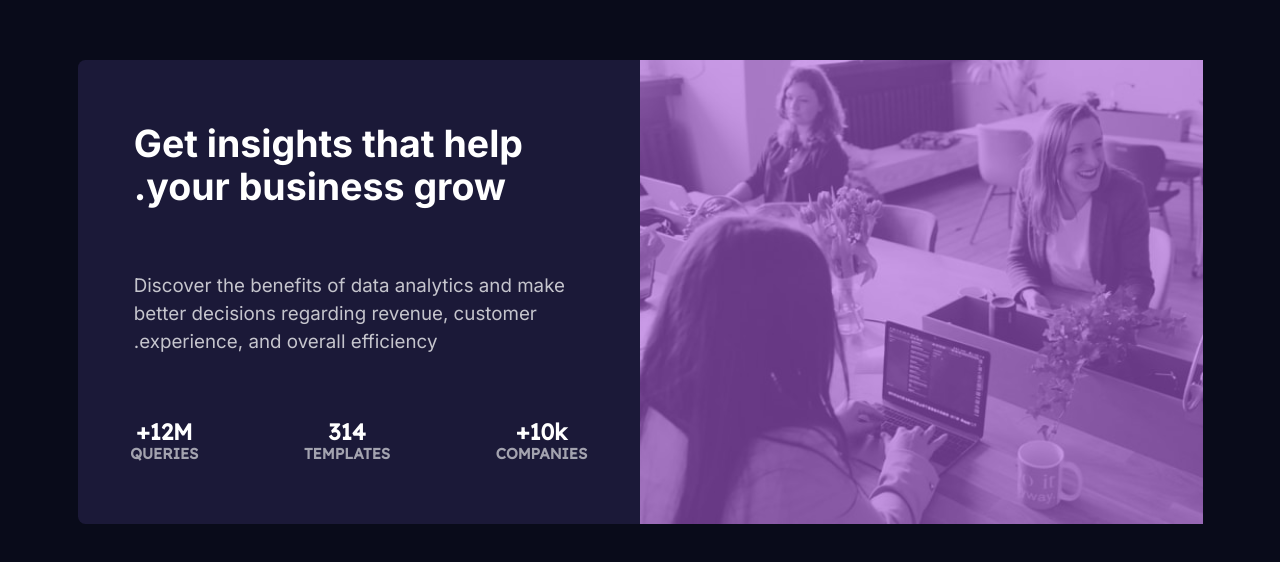
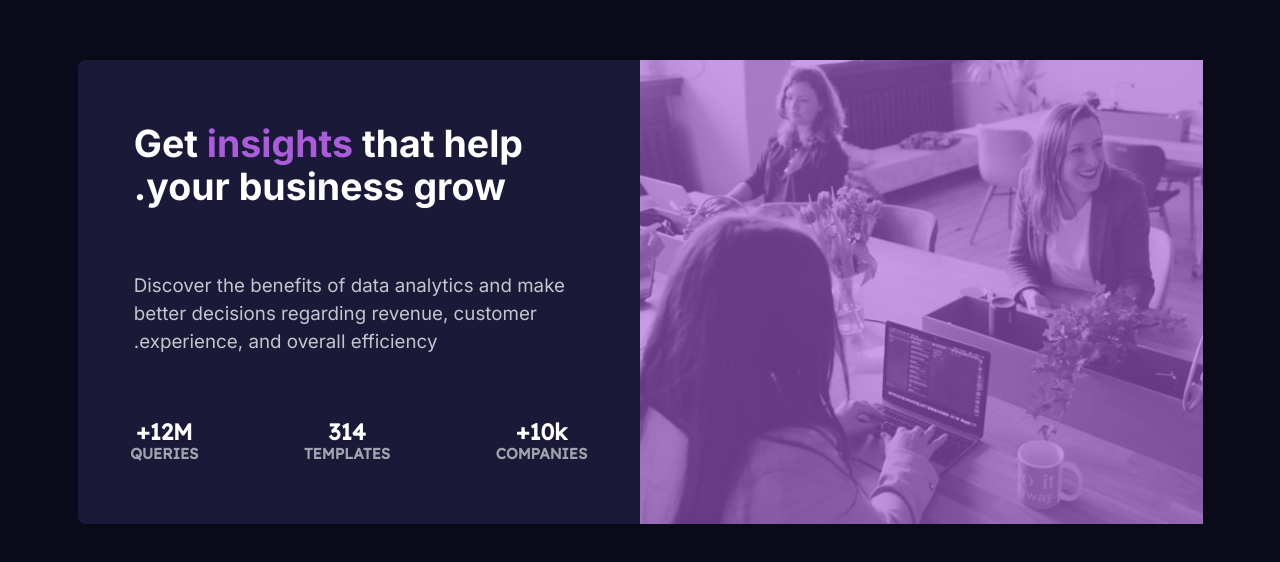
Before and after one commit to Rioba-Ian/stats-preview-card-component-main, a plain HTML site: page index.html in a window 1280 px wide. Shown: the part 108-670 px from the top of the page. Drawn offline with Linux system fonts and the light colour scheme.

Commit message:
"insights text to violet"

```diff
--- a/index.html
+++ b/index.html
@@ -27,7 +27,7 @@
       </div>
       <div class="container">
         <h1>
-          Get insights that help your business grow.
+          Get <span class="insights-violet">insights</span> that help your business grow.
         </h1>
 
         <p>
--- a/style.css
+++ b/style.css
@@ -124,6 +124,10 @@ article {
     margin: 1rem 0;
 }
 
+.insights-violet {
+    color: var(--soft-violet);
+}
+
 article>* {
     display: flex;
     flex-direction: column;
```
